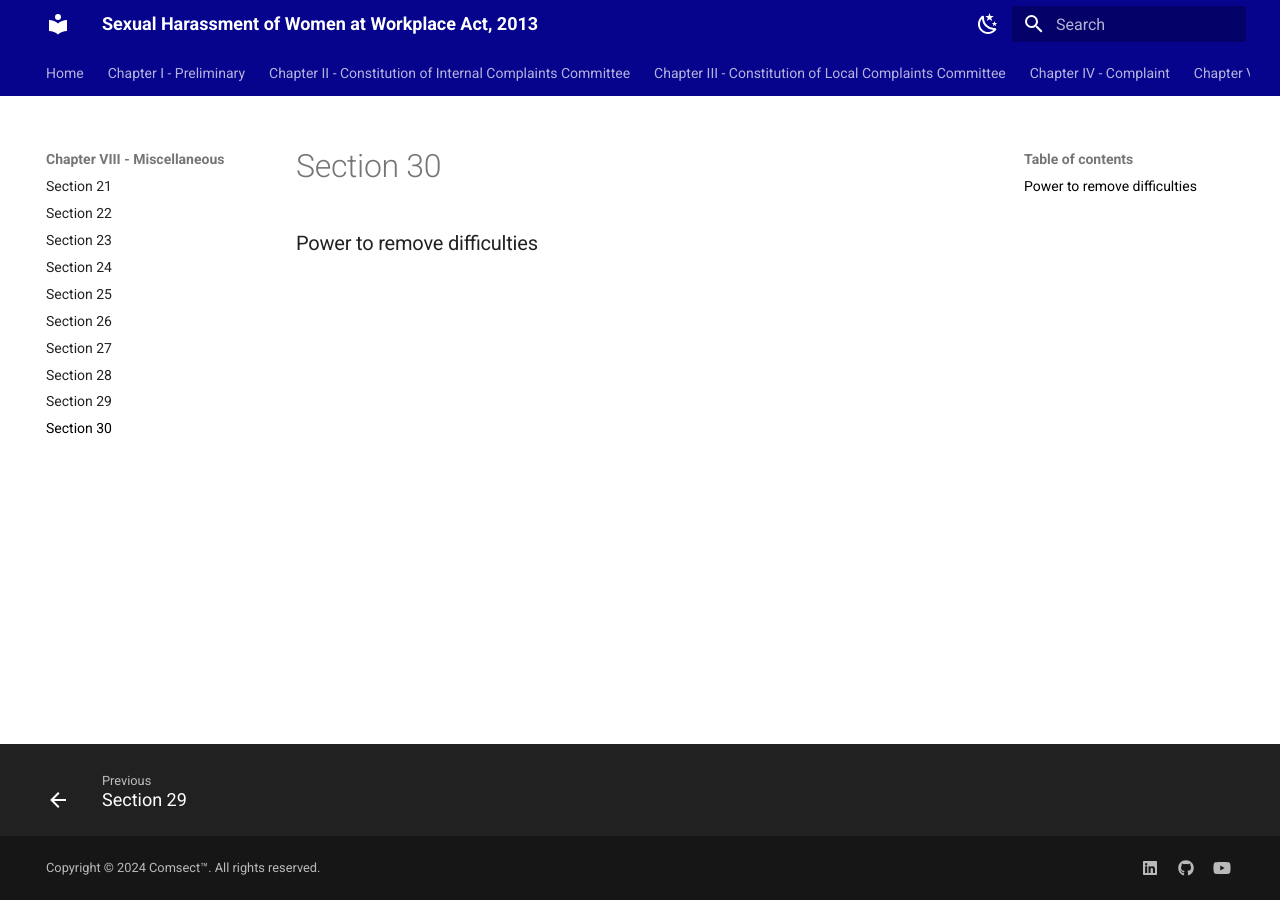
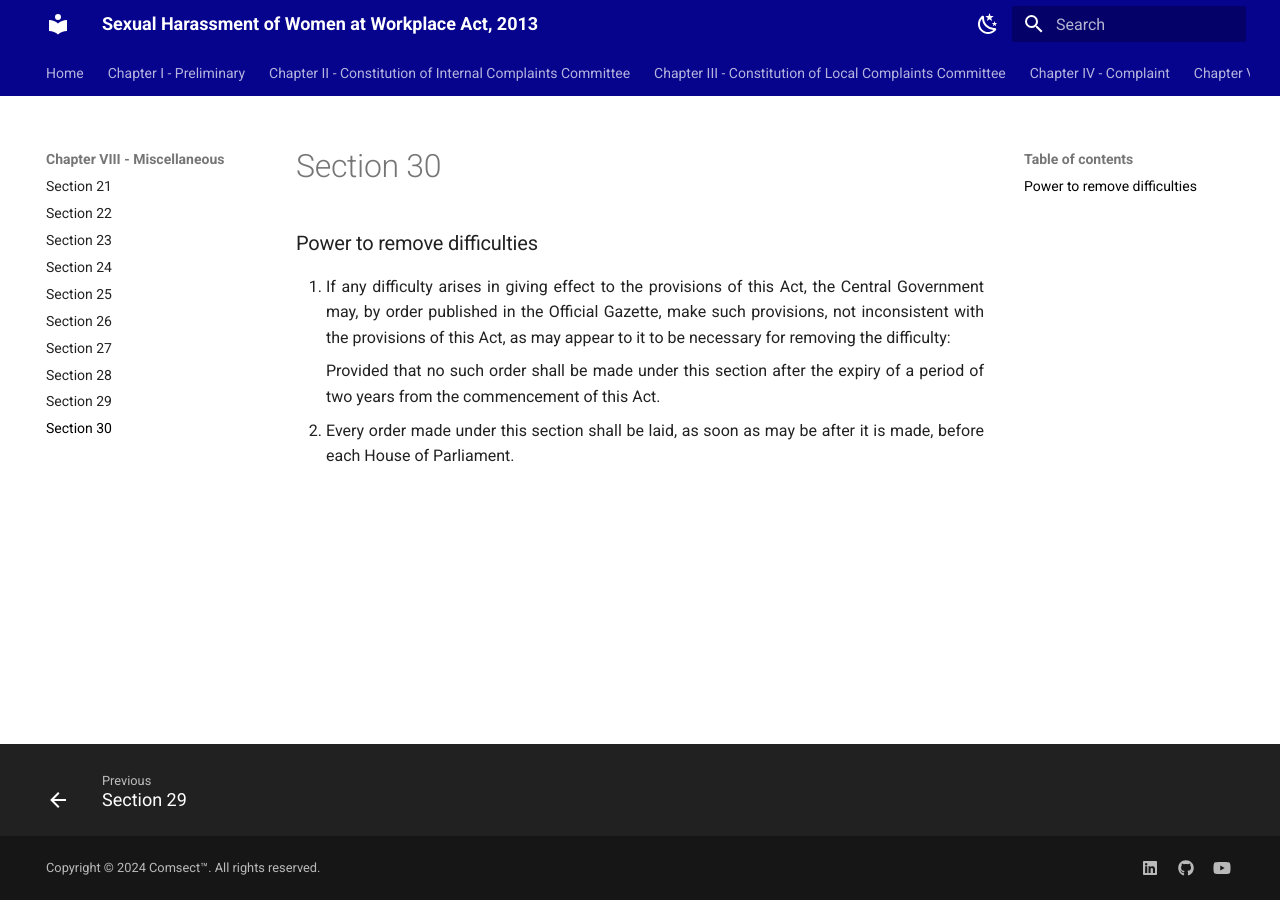
Before and after one commit to comsect/posh-act, an MkDocs documentation site: the page built from docs/en/30.md, in a window 1280 px wide. Built offline with MkDocs 1.6.1 and Material for MkDocs 9.7.7, drawn with Linux system fonts in a browser that asks for light colours.

Commit message:
add section thirty

```diff
--- a/docs/en/30.md
+++ b/docs/en/30.md
@@ -3,3 +3,9 @@ description: Power to remove difficulties
 ---
 
 ### Power to remove difficulties
+
+
+1. <div style="text-align: justify"> If any difficulty arises in giving effect to the provisions of this Act, the Central Government may, by order published in the Official Gazette, make such provisions, not inconsistent with the provisions of this Act, as may appear to it to be necessary for removing the difficulty:
+</p>
+Provided that no such order shall be made under this section after the expiry of a period of two years from the commencement of this Act.
+2. <div style="text-align: justify"> Every order made under this section shall be laid, as soon as may be after it is made, before each House of Parliament.
```
